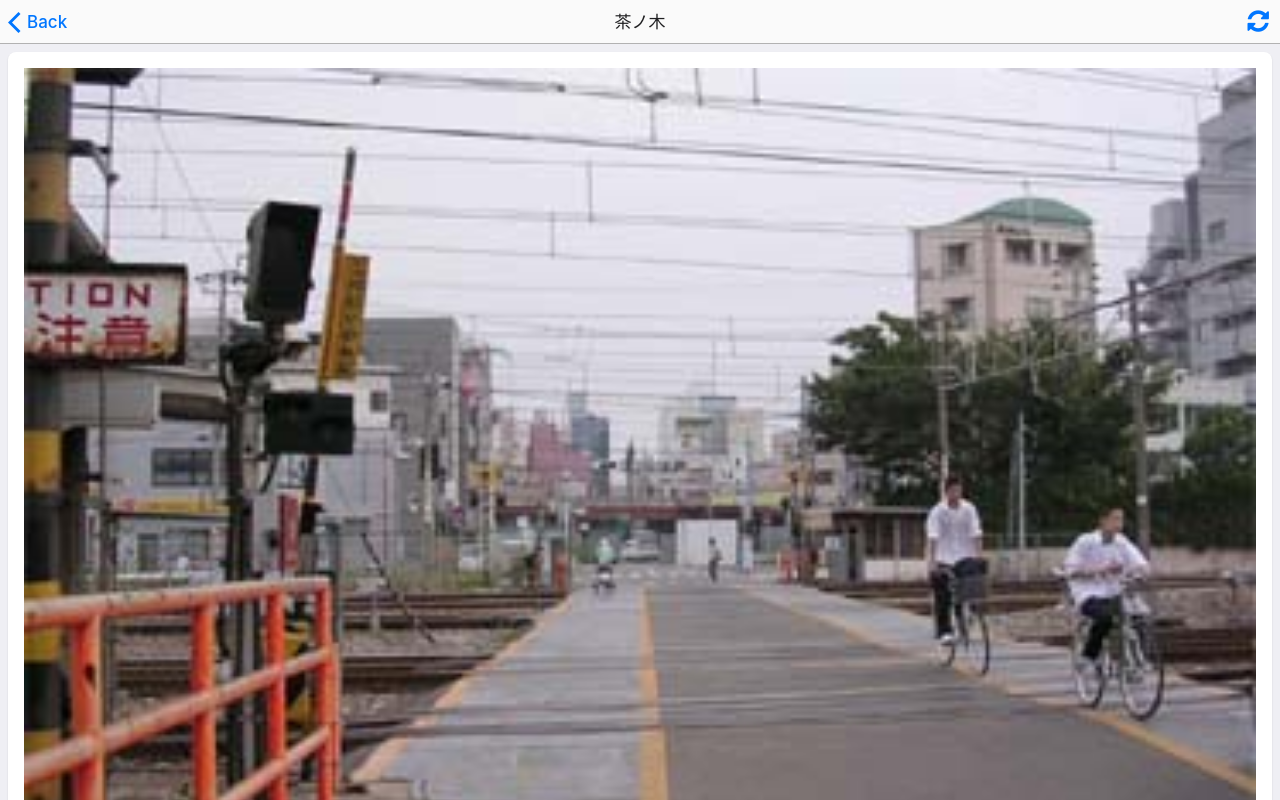
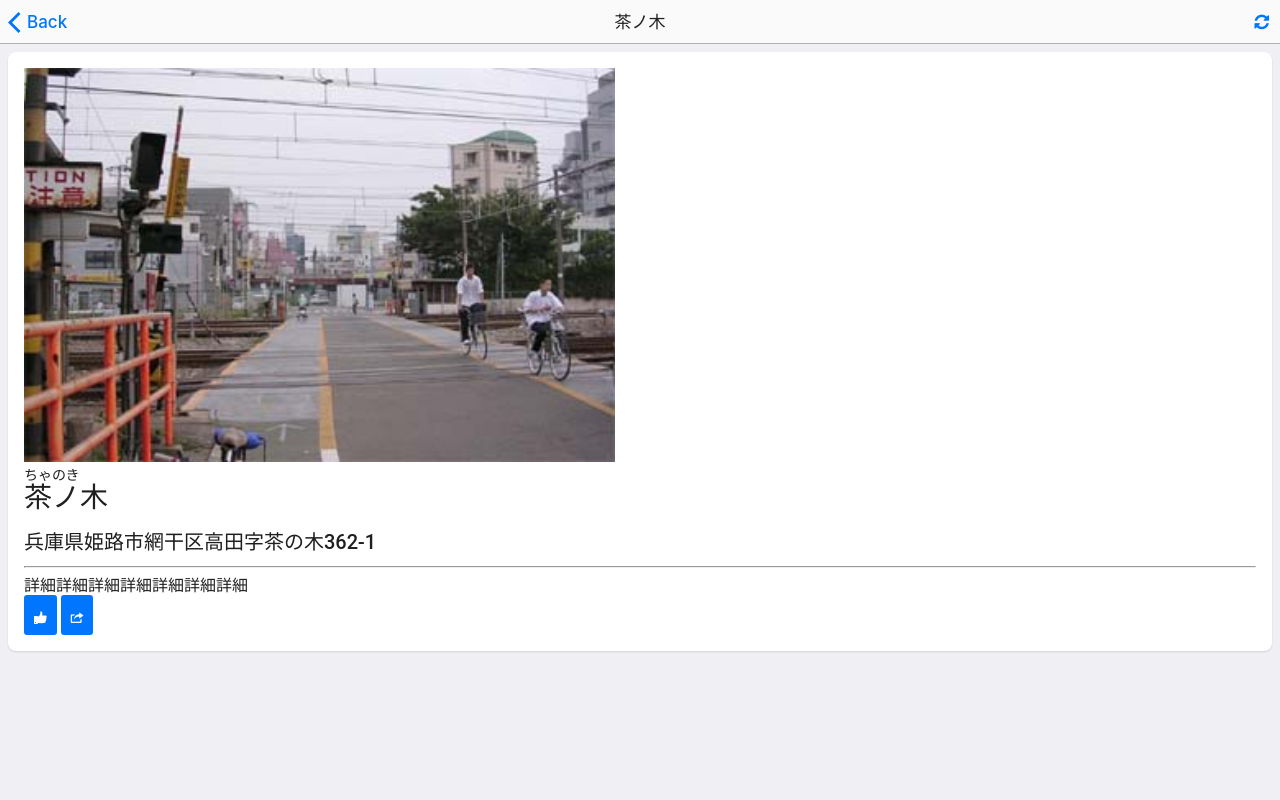
Before and after one commit to yoshi1125hisa/railroad-crossing-map-front, a website: page www/datail.html in a window 1280 px wide. Drawn offline with nearby package versions, Linux system fonts and the light colour scheme; files whose address does not match are found by name.

Commit message:
[Fix] icon

```diff
--- a/www/datail.html
+++ b/www/datail.html
@@ -30,17 +30,16 @@
         <div class="toolbar__center">
           茶ノ木
         </div>
-
         <div class="toolbar__right">
           <span class="toolbar-button">
-            <ons-icon icon="refresh" style="font-size:25px;"></ons-icon>
+            <ons-icon icon="refresh"></ons-icon>
           </span>
         </div>
       </div>
     </ons-toolbar>
 
     <ons-card>
-      <img class="rc-img" src="img/rc/tyanoki.jpg" alt="茶ノ木" style="width: 100%">
+      <img class="rc-img" src="img/rc/tyanoki.jpg" alt="茶ノ木" style="width: 48%">
       <h1 class="rc-name"><span data-ruby="ちゃのき">茶ノ木</span></h1>
       <h3 class="rc-location">
         兵庫県姫路市網干区高田字茶の木362-1
--- a/www/js/map.js
+++ b/www/js/map.js
@@ -389,7 +389,6 @@ function initMap() {
         url: 'img/icon/humikiri.png'
       }
     });
-
   });
 
   for (let i = 0; i < locations.length; i++) {
```
Also changed, not shown: www/index.html (+1 -1 lines), www/js/main.js (line endings or trailing spaces).
